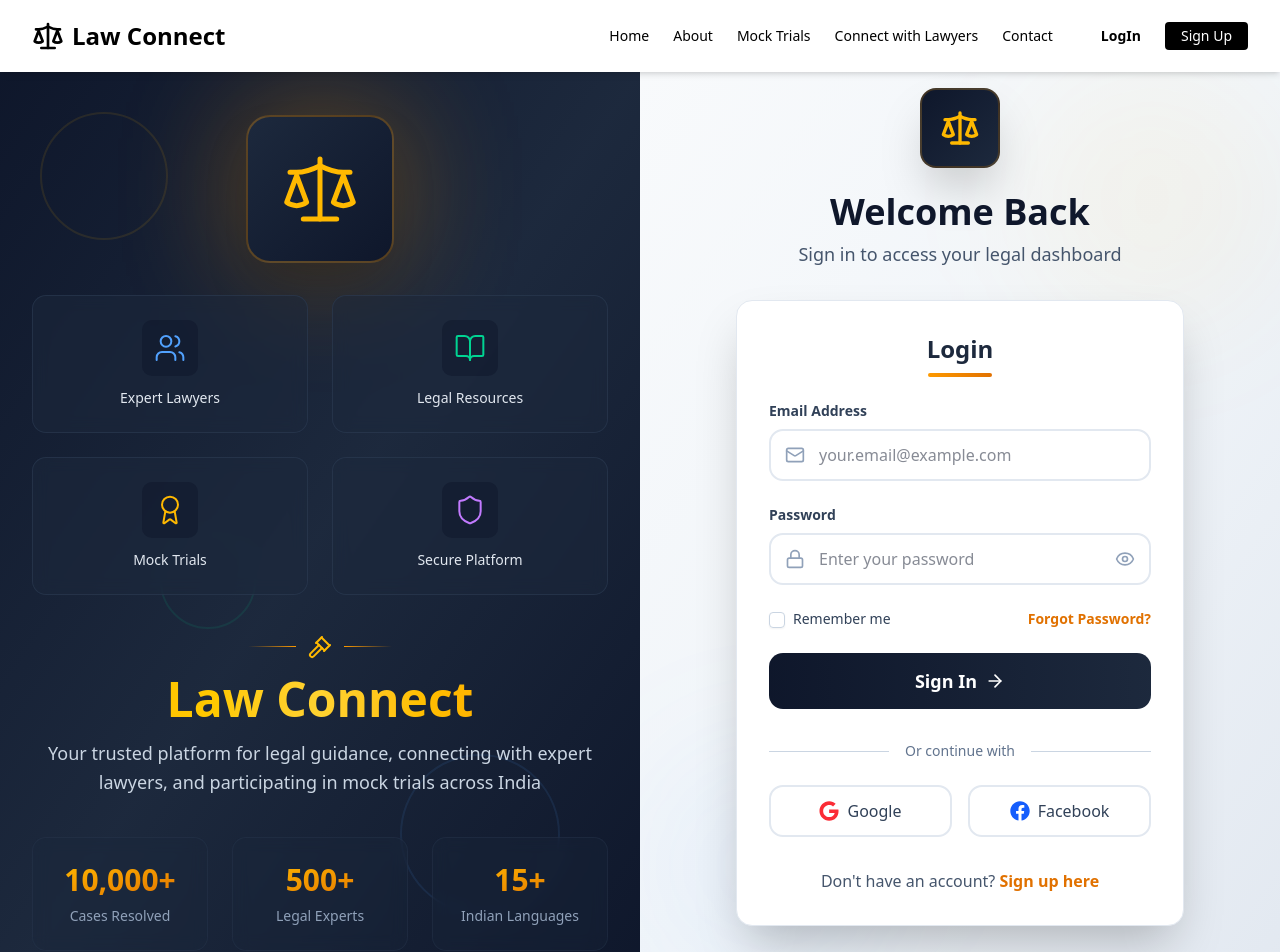
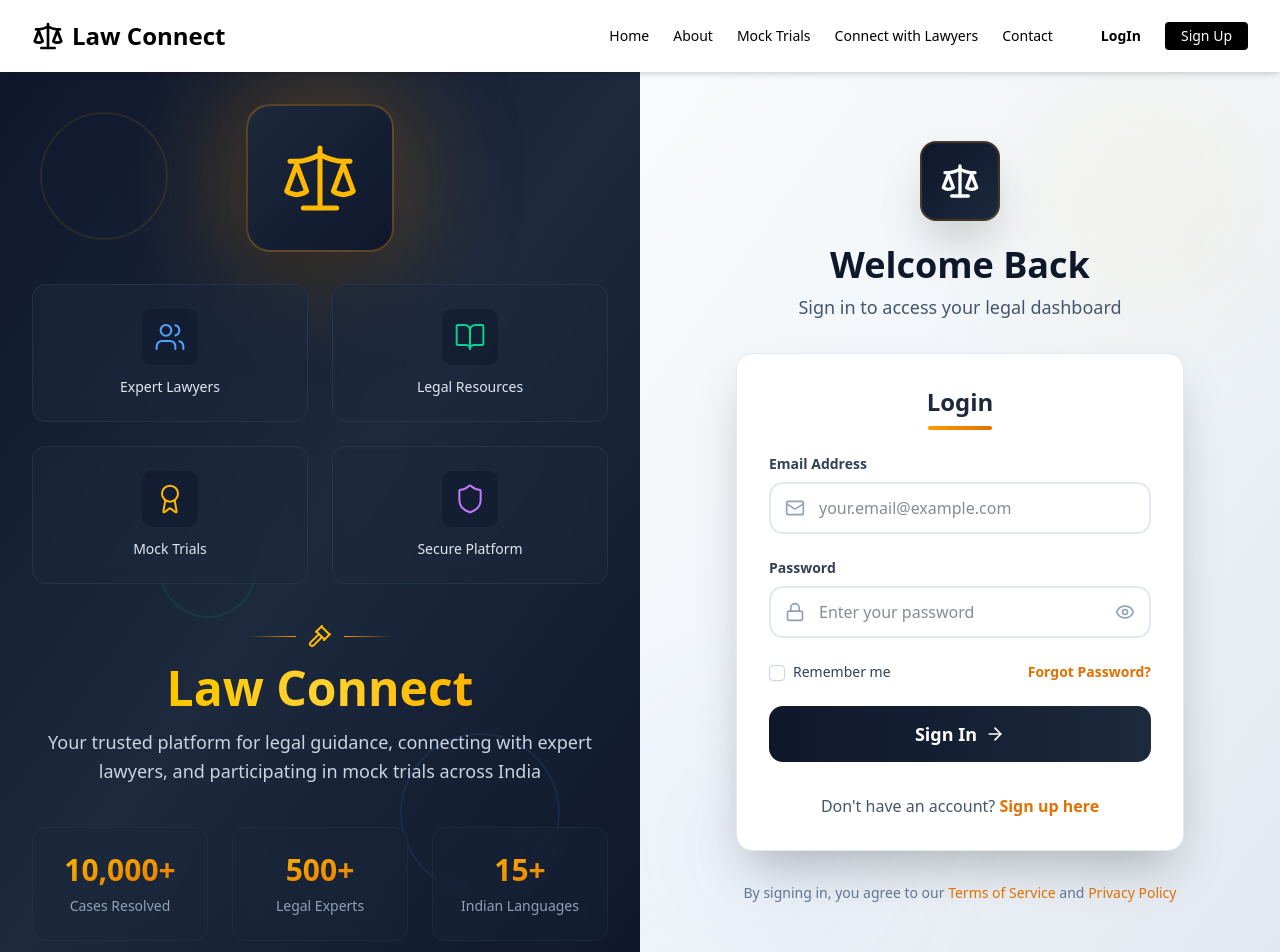
Before and after one commit to tusharsach16/LawProject, a React (Vite) app in the folder frontend/: page /signin in a window 1280 px wide. Shown: the top 952 px of the page. Built offline with nearby package versions, Linux system fonts and the light colour scheme.

Commit message:
updated signin ui section

```diff
--- a/frontend/src/pages/Signin.tsx
+++ b/frontend/src/pages/Signin.tsx
@@ -3,7 +3,6 @@ import { useNavigate } from "react-router-dom";
 import { Scale, Mail, Lock, Eye, EyeOff, ArrowRight } from "lucide-react";
 import { Checkbox } from "@/components/ui/checkbox";
 import { Link } from "react-router-dom";
-import { FaFacebook, FaGoogle } from "react-icons/fa";
 import Signupui from "@/components/Signupui";
 import axios from "axios";
 import { setUser } from "../redux/slices/userSlice";
@@ -94,7 +93,7 @@ const Signin = () => {
               to="/"
               className="inline-flex items-center justify-center w-20 h-20 bg-gradient-to-br from-slate-900 to-slate-800 rounded-2xl mb-6 shadow-2xl border-2 border-amber-500/20 hover:scale-105 transition-transform duration-300"
             >
-              <Scale className="h-10 w-10 text-amber-400" strokeWidth={2} />
+              <Scale className="h-10 w-10 text-white" strokeWidth={2} />
             </Link>
             <h1 className="text-4xl font-bold text-slate-900 mb-2">Welcome Back</h1>
             <p className="text-slate-600 text-lg">Sign in to access your legal dashboard</p>
@@ -195,27 +194,6 @@ const Signin = () => {
 
             {/* Divider */}
             <div className="mt-8">
-              <div className="relative">
-                <div className="absolute inset-0 flex items-center">
-                  <div className="w-full border-t border-slate-300" />
-                </div>
-                <div className="relative flex justify-center text-sm">
-                  <span className="px-4 bg-white text-slate-500 font-medium">Or continue with</span>
-                </div>
-              </div>
-
-              {/* Social buttons */}
-              <div className="grid grid-cols-2 gap-4 mt-6">
-                <button className="flex items-center justify-center gap-2 py-3 px-4 border-2 border-slate-200 rounded-xl hover:bg-slate-50 hover:border-slate-300 transition-all font-medium text-slate-700">
-                  <FaGoogle className="h-5 w-5 text-red-500" />
-                  <span>Google</span>
-                </button>
-                <button className="flex items-center justify-center gap-2 py-3 px-4 border-2 border-slate-200 rounded-xl hover:bg-slate-50 hover:border-slate-300 transition-all font-medium text-slate-700">
-                  <FaFacebook className="h-5 w-5 text-blue-600" />
-                  <span>Facebook</span>
-                </button>
-              </div>
-
               {/* Sign up link */}
               <div className="mt-8 text-center">
                 <p className="text-slate-600">
```
